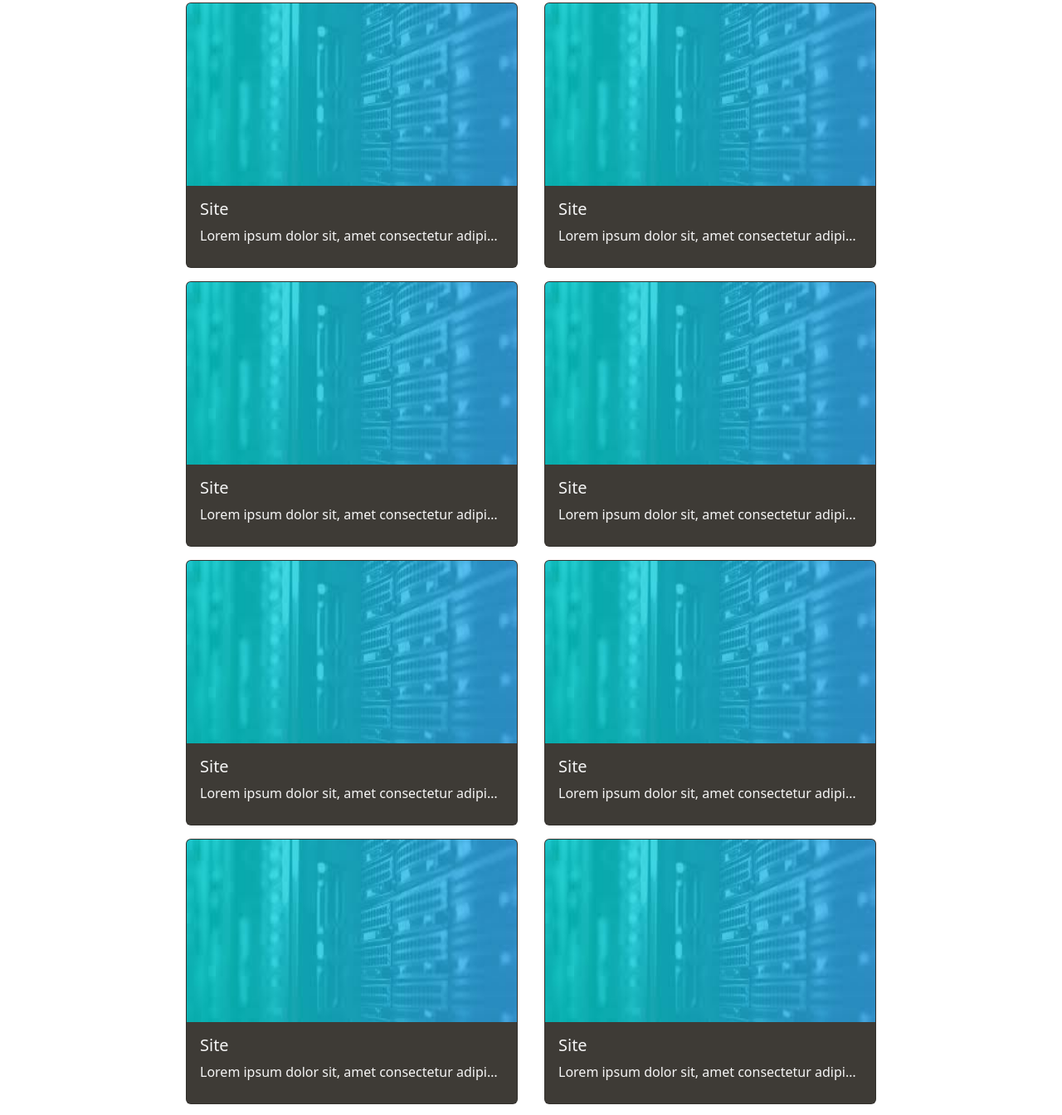
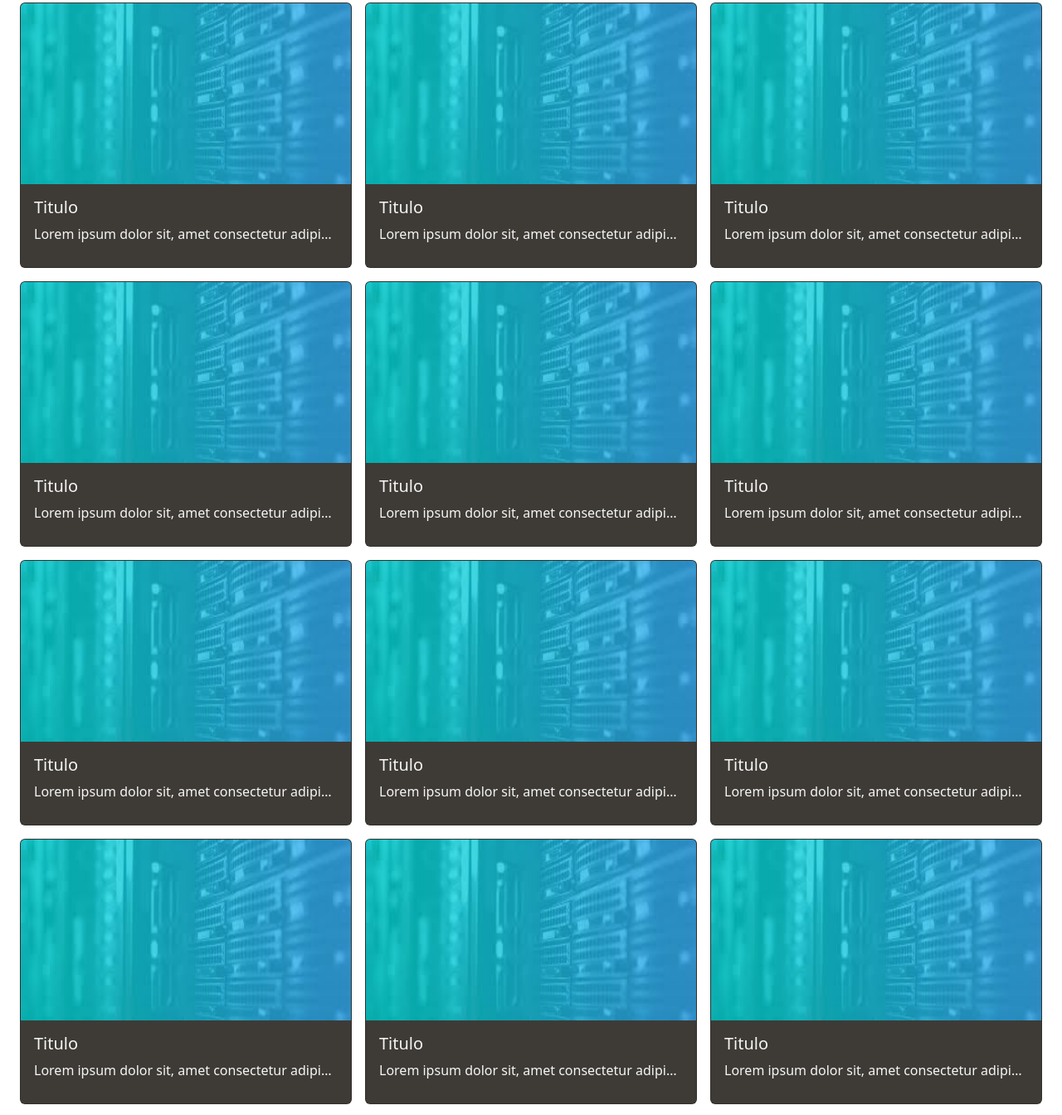
Before and after one commit to barros-carlos/MetaPII, a website: page comunidade.html in a window 1280 px wide. Shown: the part 157-1501 px from the top of the page at 83% size. Drawn offline with nearby package versions, Linux system fonts and the light colour scheme.

Commit message:
Add files via upload
Criação de scripsts que criam card em comunidade e index

```diff
--- a/comunidade.html
+++ b/comunidade.html
@@ -13,12 +13,12 @@
         integrity="sha384-OERcA2EqjJCMA+/3y+gxIOqMEjwtxJY7qPCqsdltbNJuaOe923+mo//f6V8Qbsw3"
         crossorigin="anonymous"></script>
     <script src="https://cdn.jsdelivr.net/npm/axios/dist/axios.min.js"></script>
-
+    <script src="scripts/comunidade.js"></script>
     <link rel="shortcut icon" href="Imagens/metaPii-Logo.svg">
     <title>Página Principal</title>
 </head>
 
-<body>
+<body onload="comunidadeContrutorPrincipais()">
     <!-- <div class="container-fluid sticky-top text-center ">
         <div id="navbar" class="row align-items-center">
             <div class="col-lg-1"><img id="imagem-logo" class="img-thumbnail" src="Imagens/metaPii-Logo.svg" alt="Logo Meta PII"></div>
@@ -55,70 +55,9 @@
         <h3 class="my-4 ms-5">
             Projetos da Comunidade
         </h3>
-        <div class="row justify-content-center">
-            <div id="card-site" class="card col-4 col-sm-12 col-md-6 col-lg-4 col-xl-4 col-xll-4 m-3 my-2">
-                <img id="imagem-card" class="card-img-top" src="Imagens/download.jpg" alt="Imagem do site">
-                <div id="Conteudo-card" class="card-body">
-                    <h5 class="card-title">Site</h5>
-                    <p class="card-text text-truncate">Lorem ipsum dolor sit, amet consectetur adipisicing elit.</p>
-                </div>
-            </div>
-            <div id="card-site" class="card col-4 col-sm-12 col-md-6 col-lg-4 col-xl-4 col-xll-4 m-3 my-2">
-                <img id="imagem-card" class="card-img-top" src="Imagens/download.jpg" alt="Imagem do site">
-                <div id="Conteudo-card" class="card-body">
-                    <h5 class="card-title">Site</h5>
-                    <p class="card-text text-truncate">Lorem ipsum dolor sit, amet consectetur adipisicing elit.</p>
-                </div>
-            </div>
-            <div id="card-site" class="card col-4 col-sm-12 col-md-6 col-lg-4 col-xl-4 col-xll-4 m-3 my-2">
-                <img id="imagem-card" class="card-img-top" src="Imagens/download.jpg" alt="Imagem do site">
-                <div id="Conteudo-card" class="card-body">
-                    <h5 class="card-title">Site</h5>
-                    <p class="card-text text-truncate">Lorem ipsum dolor sit, amet consectetur adipisicing elit.</p>
-                </div>
-            </div>
-            <div id="card-site" class="card col-4 col-sm-12 col-md-6 col-lg-4 col-xl-4 col-xll-4 m-3 my-2">
-                <img id="imagem-card" class="card-img-top" src="Imagens/download.jpg" alt="Imagem do site">
-                <div id="Conteudo-card" class="card-body">
-                    <h5 class="card-title">Site</h5>
-                    <p class="card-text text-truncate">Lorem ipsum dolor sit, amet consectetur adipisicing elit.</p>
-                </div>
-            </div>
-            <div id="card-site" class="card col-4 col-sm-12 col-md-6 col-lg-4 col-xl-4 col-xll-4 m-3 my-2">
-                <img id="imagem-card" class="card-img-top" src="Imagens/download.jpg" alt="Imagem do site">
-                <div id="Conteudo-card" class="card-body">
-                    <h5 class="card-title">Site</h5>
-                    <p class="card-text text-truncate">Lorem ipsum dolor sit, amet consectetur adipisicing elit.</p>
-                </div>
-            </div>
-            <div id="card-site" class="card col-4 col-sm-12 col-md-6 col-lg-4 col-xl-4 col-xll-4 m-3 my-2">
-                <img id="imagem-card" class="card-img-top" src="Imagens/download.jpg" alt="Imagem do site">
-                <div id="Conteudo-card" class="card-body">
-                    <h5 class="card-title">Site</h5>
-                    <p class="card-text text-truncate">Lorem ipsum dolor sit, amet consectetur adipisicing elit.</p>
-                </div>
-            </div>
-            <div id="card-site" class="card col-4 col-sm-12 col-md-6 col-lg-4 col-xl-4 col-xll-4 m-3 my-2">
-                <img id="imagem-card" class="card-img-top" src="Imagens/download.jpg" alt="Imagem do site">
-                <div id="Conteudo-card" class="card-body">
-                    <h5 class="card-title">Site</h5>
-                    <p class="card-text text-truncate">Lorem ipsum dolor sit, amet consectetur adipisicing elit.</p>
-                </div>
-            </div>
-            <div id="card-site" class="card col-4 col-sm-12 col-md-6 col-lg-4 col-xl-4 col-xll-4 m-3 my-2">
-                <img id="imagem-card" class="card-img-top" src="Imagens/download.jpg" alt="Imagem do site">
-                <div id="Conteudo-card" class="card-body">
-                    <h5 class="card-title">Site</h5>
-                    <p class="card-text text-truncate">Lorem ipsum dolor sit, amet consectetur adipisicing elit.</p>
-                </div>
-            </div>
-            <div id="card-site" class="card col-4 col-sm-12 col-md-6 col-lg-4 col-xl-4 col-xll-4 m-3 my-2">
-                <img id="imagem-card" class="card-img-top" src="Imagens/download.jpg" alt="Imagem do site">
-                <div id="Conteudo-card" class="card-body">
-                    <h5 class="card-title">Site</h5>
-                    <p class="card-text text-truncate">Lorem ipsum dolor sit, amet consectetur adipisicing elit.</p>
-                </div>
-            </div>
+        <div id="conteudo-corpo" class="row justify-content-center">
+
+
         </div>
     </div>
 
--- /dev/null
+++ b/index.js
@@ -0,0 +1,3 @@
+const express = require ('express')
+const app = express()
+app.use(express.json())
--- /dev/null
+++ b/scripts/comunidade.js
@@ -0,0 +1,40 @@
+function comunidadeContrutorPrincipais() {
+    let div = document.querySelector(`#conteudo-corpo`)
+    for (i = 0; i < 12; i++) {
+        // contrutor do card
+        let card = document.createElement("div")
+        card.setAttribute('id', 'card-site')
+        card.setAttribute('class', 'card col-4 col-sm-12 col-md-12 col-lg-4 col-xl-4 col-xll-4 m-2')
+        // contrutor da imagem
+        let imagem = document.createElement("img")
+        imagem.setAttribute('class', 'card-img-top')
+        imagem.setAttribute('id', 'imagem-card')
+        imagem.setAttribute('src', 'Imagens/download.jpg')
+        imagem.setAttribute('alt', 'Imagem do site')
+        // construtor do div-corpo
+        let cardBody = document.createElement("div")
+        cardBody.setAttribute('id', 'conteudo-card')
+        cardBody.setAttribute('class', 'card-body')
+        // construtor titulo
+        let cardTitulo = document.createElement("h5")
+        cardTitulo.setAttribute('class', 'card-title')
+        cardTitulo.innerHTML = "Titulo"
+        // construtor titulo
+        let cardSubtitulo = document.createElement("p")
+        cardSubtitulo.setAttribute('class', 'card-text text-truncate')
+        cardSubtitulo.innerHTML = "Lorem ipsum dolor sit, amet consectetur adipisicing elit"
+        //adição de filhos
+        div.appendChild(card)
+        card.appendChild(imagem)
+        card.appendChild(cardBody)
+        cardBody.appendChild(cardTitulo)
+        cardBody.appendChild(cardSubtitulo)
+    }
+    /* <div id="card-site" class="card col-4 col-sm-12 col-md-12 col-lg-4 col-xl-4 col-xll-4 m-2">
+        <img id="imagem-card" class="card-img-top" src="Imagens/download.jpg" alt="Imagem do site">
+            <div id="conteudo-card" class="card-body">
+                <h5 class="card-title">Site</h5>
+                <p class="card-text text-truncate">Lorem ipsum dolor sit, amet consectetur adipisicing elit.</p>
+            </div>
+    </div> */
+}
```
Also changed, not shown: index.html (+4 -23 lines), package.json (added, +19 -0 lines), scripts/index.js (added, +52 -0 lines), 1 other file.
